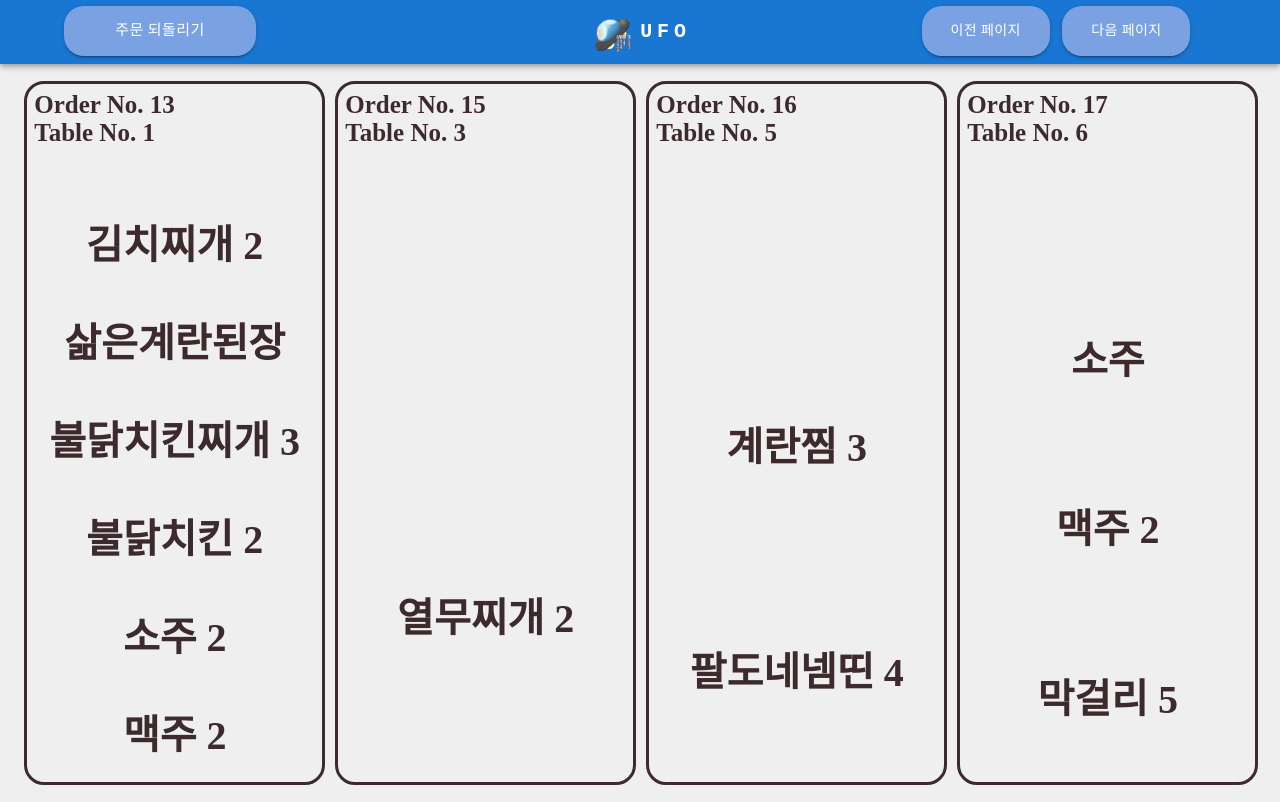
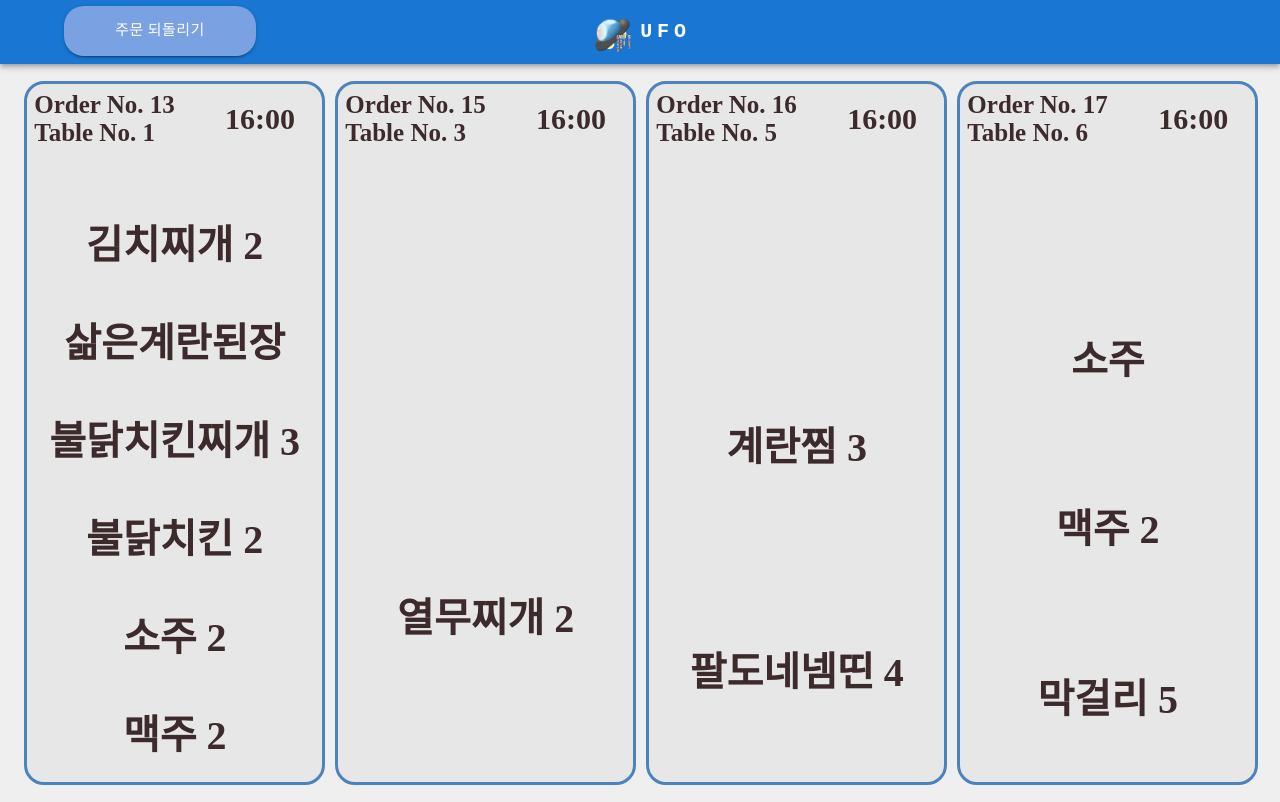
Before and after one commit to UFO-System/ufo-front, a React (Vite) app: page /KitchenPage in a window 1280 px wide. Built offline with nearby package versions, Linux system fonts and the light colour scheme.

Commit message:
Modify: Header에 다음페이지 이전페이지 삭제 Add: OrderBoard에 주문 수락 시간 표시

```diff
--- a/src/components/Mobile/Kitchen/Header.jsx
+++ b/src/components/Mobile/Kitchen/Header.jsx
@@ -28,46 +28,6 @@ const Header = () => {
         {" "}
         주문 되돌리기
       </Button>
-      <Button
-        variant="contained"
-        sx={{
-          position: "absolute",
-          top: "0.7vh",
-          right: "7vw",
-          width: "10vw",
-          height: "50px",
-          borderRadius: 5,
-          "&:hover": {
-            backgroundColor: "#4285f4",
-          },
-          "&:not(:hover)": {
-            backgroundColor: "#7AA2E3",
-            transition: "background-color 0.5s",
-          },
-        }}
-      >
-        다음 페이지
-      </Button>
-      <Button
-        variant="contained"
-        sx={{
-          position: "absolute",
-          top: "0.7vh",
-          right: "18vw",
-          width: "10vw",
-          height: "50px",
-          borderRadius: 5,
-          "&:hover": {
-            backgroundColor: "#4285f4",
-          },
-          "&:not(:hover)": {
-            backgroundColor: "#7AA2E3",
-            transition: "background-color 0.5s",
-          },
-        }}
-      >
-        이전 페이지
-      </Button>
     </div>
   );
 };
--- a/src/components/Mobile/Kitchen/OrderBoard.jsx
+++ b/src/components/Mobile/Kitchen/OrderBoard.jsx
@@ -15,7 +15,7 @@ const OrderBoard = ({ tableNo, values }) => {
     <Box
       sx={{
         position: "relative",
-        border: "3px solid #3C2A2C",
+        border: "3px solid #4D83BD",
         width: "23.5vw",
         height: "88vh",
         borderRadius: 5,
@@ -30,7 +30,7 @@ const OrderBoard = ({ tableNo, values }) => {
           cursor: "pointer",
         },
         "&:not(:hover)": {
-          backgroundColor: "##E7E7E7",
+          backgroundColor: "#E7E7E7",
           transition: "background-color 0.5s",
         },
       }}
@@ -39,19 +39,24 @@ const OrderBoard = ({ tableNo, values }) => {
         <tr>
           <div
             style={{
+              display: "flex",
+              justifyContent: "space-between",
               fontSize: "25px",
               width: "100%",
-              height: "100%",
               padding: "5px",
               fontWeight: "bolder",
             }}
           >
-            <span>Order No.</span> <span>{values[0].order_id}</span>
+            <div>
+              <span>Order No. {values[0].order_id}</span>
               <br />
-            <span>Table No.</span> <span>{tableNo}</span>
+              <span>Table No. {tableNo}</span>
+            </div>
+            <span style={{ alignSelf: "center", marginRight: "30px", fontSize: "30px" }}>
+              16:00
+            </span>
           </div>
         </tr>
-
 
         {values.map((order, index) => (
           <tr key={index}>
--- a/src/components/Mobile/Kitchen/css/KitchenPage.css
+++ b/src/components/Mobile/Kitchen/css/KitchenPage.css
@@ -1,7 +1,7 @@
 body {
   margin: 0;
   padding: 0;
-  background-color: #e7e7e7;
+  background-color: #efefef;
 }
 .kitchenTable {
   width: 100%;
```
Lines whose indentation alone changed are shown as unchanged.
